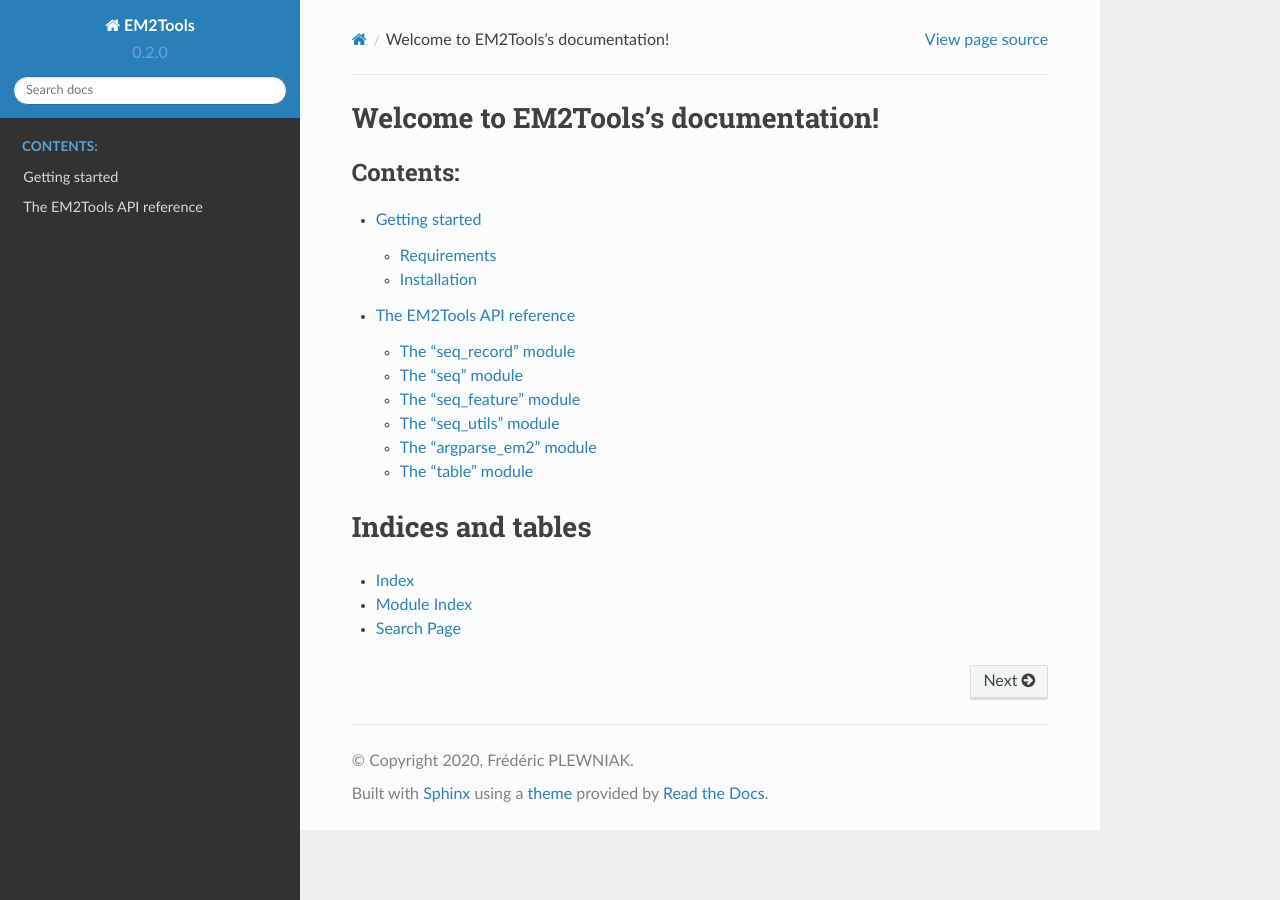
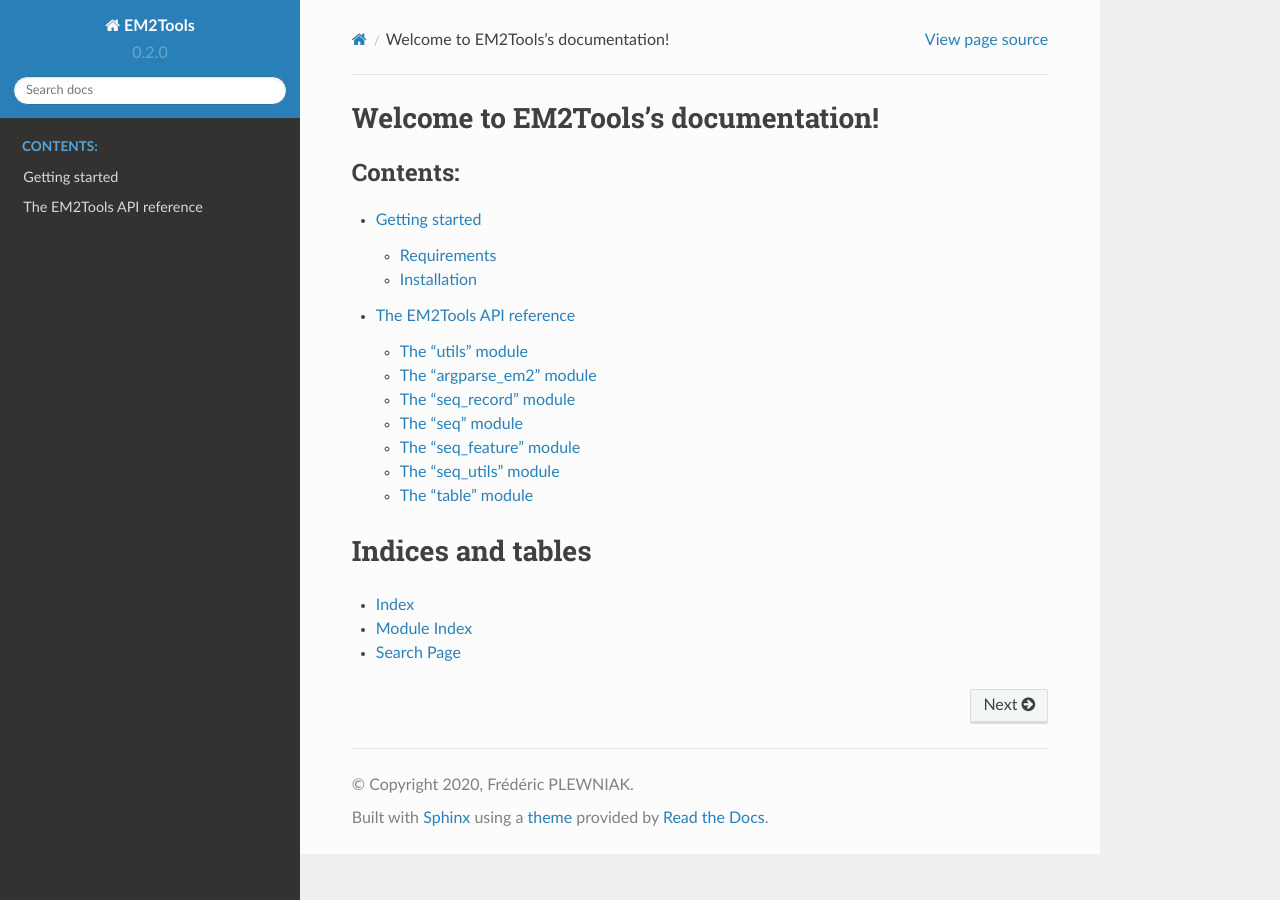
Before and after one commit to fplewniak/EM2Tools, a Sphinx documentation site: the page built from docs/source/index.rst, in a window 1280 px wide. Built offline with Sphinx 7.4.7 and the Read the Docs theme 2.0.0, drawn with Linux system fonts in a browser that asks for light colours; some of the changed lines change nothing that is shown.

Commit message:
Added utils module to doc

```diff
--- a/docs/source/api/index.rst
+++ b/docs/source/api/index.rst
@@ -1,6 +1,16 @@
 The EM2Tools API reference
 ==========================
 ..  automodule:: em2lib
+    :members:
+
+The “utils” module
+-----------------------
+..  automodule:: em2lib.utils
+    :members:
+
+The “argparse_em2” module
+-------------------------
+..  automodule:: em2lib.argparse_em2
     :members:
 
 The “seq_record” module
@@ -23,11 +33,6 @@
 ..  automodule:: em2lib.seq_utils
     :members:
 
-The “argparse_em2” module
--------------------------
-..  automodule:: em2lib.argparse_em2
-    :members:
-
 The “table” module
 -------------------------
 ..  automodule:: em2lib.table
```
